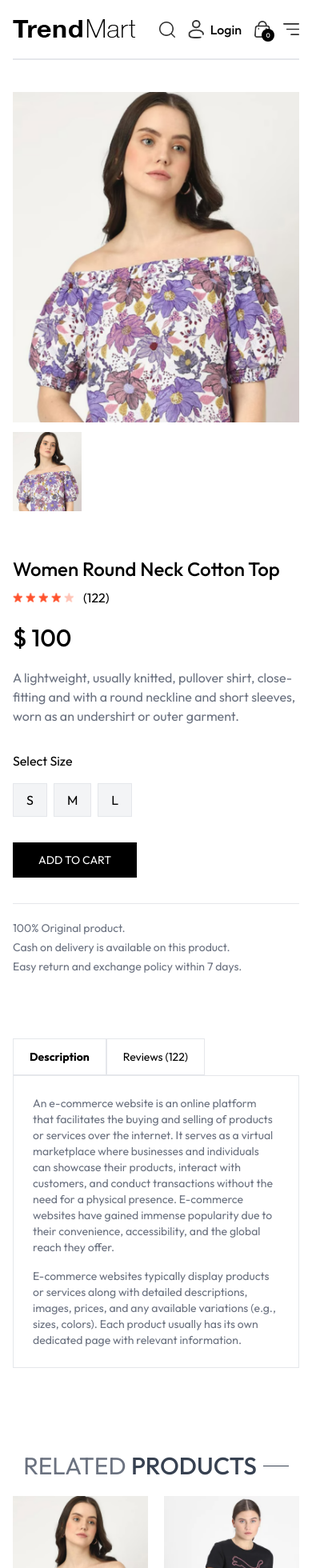
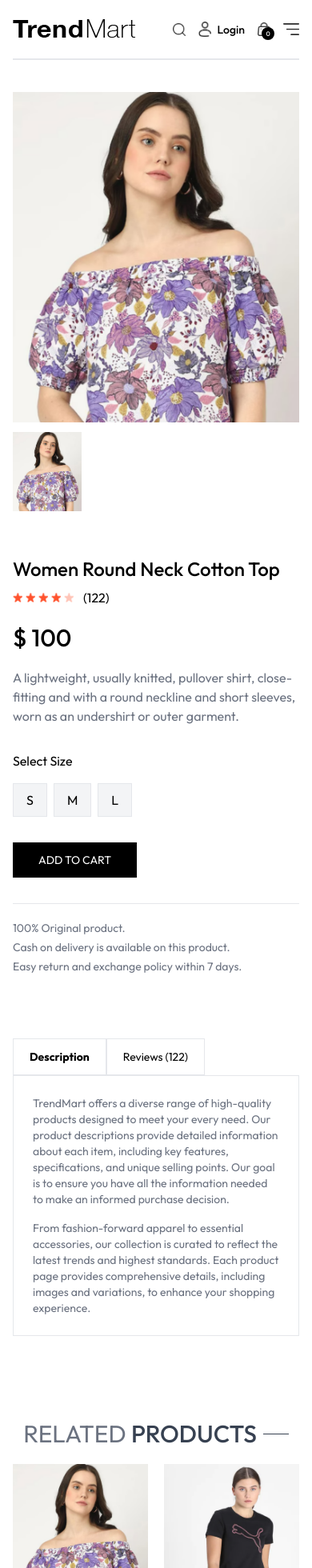
Before and after one commit to Adityakashyap7480/TrendMart, a React (Vite) app: page /product/aaaaa in a window 390 px wide. Shown: the top 1960 px of the page at 80% size. Built offline with nearby package versions, Linux system fonts and the light colour scheme.

Commit message:
text-changes in project

```diff
--- a/src/components/BestSeller/BestSeller.jsx
+++ b/src/components/BestSeller/BestSeller.jsx
@@ -17,8 +17,8 @@ const BestSeller = () => {
       <div className="text-center text-3xl py-8">
         <Title text1={"BEST"} text2={"SELLERS"} />
         <p className="w-3/4 m-auto text-xs sm:text-sm md:text-base text-gray-600">
-          Lorem Ipsum is simply dummy text of the printing and typesetting
-          industry. Lorem Ipsum has been the.
+          Discover our top-selling items, loved by customers for their quality,
+          style, and value.
         </p>
       </div>
 
--- a/src/components/Footer/Footer.jsx
+++ b/src/components/Footer/Footer.jsx
@@ -7,10 +7,7 @@ const Footer = () => {
         <div>
           <img src={assets.logo} className="mb-4 border w-50" alt="" />
           <p className="w-full md:w-2/3 text-gray-600">
-            Lorem Ipsum is simply dummy text of the printing and typesetting
-            industry. Lorem Ipsum has been the industrys standard dummy text
-            ever since the 1500s, when an unknown printer took a galley of type
-            and scrambled it to make a type specimen book.
+          TrendMart is your premier destination for the latest in fashion. We pride ourselves on offering a wide range of high-quality apparel and accessories that cater to every style and occasion. Explore our curated collections and stay ahead of the trends with exclusive offers and updates. Thank you for choosing TrendMart—where fashion meets excellence.
           </p>
         </div>
         <div>
--- a/src/components/LatestCollection/LatestCollection.jsx
+++ b/src/components/LatestCollection/LatestCollection.jsx
@@ -16,8 +16,8 @@ const LatestCollection = () => {
       <div className="text-center py-8 text-3xl">
         <Title text1={"LATEST"} text2={"COLLECTION"} />
         <p className="w-3/4 m-auto text-xs sm:text-sm md:text-base text-gray-600">
-          Lorem Ipsum is simply dummy text of the printing and typesetting
-          industry. Lorem Ipsum has been the.
+          Explore our newest arrivals, featuring the latest trends and styles to
+          refresh your wardrobe with elegance and sophistication.
         </p>
       </div>
 
--- a/src/components/Navbar/Navbar.jsx
+++ b/src/components/Navbar/Navbar.jsx
@@ -67,12 +67,13 @@ const Navbar = () => {
           CONTACT
         </NavLink>
       </ul>
+
       <div className="flex items-center justify-between gap-4 sm:gap-6">
-        <Link to={route.COLLECTION}>
+        <Link to={route.COLLECTION} className="ml-auto sm:ml-0">
           <img
             onClick={() => setShowSearch(true)}
             src={assets.search_icon}
-            className="w-5 cursor-pointer"
+            className="w-4 sm:w-5 cursor-pointer"
             alt="Search"
           />
         </Link>
@@ -80,20 +81,20 @@ const Navbar = () => {
           {userData.userName ? (
             <div className="flex items-center gap-2">
               <img
-                className="w-5 cursor-pointer"
+                className="w-4 sm:w-5 cursor-pointer"
                 src={assets.profile_icon}
                 alt="Profile"
               />
-              <p className="mt-1">{userData.userName}</p>
+              <p className="mt-1 text-sm sm:text-base">{userData.userName}</p>
             </div>
           ) : (
             <Link to={route.LOGIN} className="flex items-center gap-2">
               <img
-                className="w-5 cursor-pointer"
+                className="w-4 sm:w-5 cursor-pointer"
                 src={assets.profile_icon}
                 alt="Login"
               />
-              <p>Login</p>
+              <p className="text-sm sm:text-base">Login</p>
             </Link>
           )}
           <div className="group-hover:block hidden absolute dropdown-menu right-0 pt-4">
@@ -117,11 +118,16 @@ const Navbar = () => {
         </div>
 
         <Link to={route.CART} className="relative">
-          <img src={assets.cart_icon} className="w-5 min-w-5" alt="Cart" />
+          <img
+            src={assets.cart_icon}
+            className="w-4 sm:w-5 min-w-4 sm:min-w-5"
+            alt="Cart"
+          />
           <p className="absolute right-[-5px] bottom-[-5px] w-4 text-center leading-4 bg-black text-white aspect-square rounded-full text-[8px]">
             {getCardCount()}
           </p>
         </Link>
+
         <img
           onClick={() => setVisible(true)}
           src={assets.menu_icon}
--- a/src/components/NewsLetterBox/NewsLetterBox.jsx
+++ b/src/components/NewsLetterBox/NewsLetterBox.jsx
@@ -8,8 +8,8 @@ const NewsLetterBox = () => {
         Subscribe now & get 20% off
       </p>
       <p className="text-gray-400 mt-3">
-        Lorem Ipsum is simply dummy text of the printing and typesetting
-        industry.
+        Sign up now to receive a 20% discount on your next purchase and stay
+        updated with our latest offers!
       </p>
       <form
         onClick={onSubmitHandler}
--- a/src/components/ProductItem/ProductItem.jsx
+++ b/src/components/ProductItem/ProductItem.jsx
@@ -35,7 +35,7 @@ ProductItem.propTypes = {
   ]).isRequired,
   name: PropTypes.string.isRequired,
   price: PropTypes.number.isRequired,
-  onClick: PropTypes.func, // PropType for onClick
+  onClick: PropTypes.func,
 };
 
 export default ProductItem;
--- a/src/pages/Cart.jsx
+++ b/src/pages/Cart.jsx
@@ -72,7 +72,7 @@ const Cart = () => {
                         Number(e.target.value)
                       )
                 }
-                className="border max-w-10 sm:max-w-20 px-1 sm:px-2 py-1"
+                className="border max-w-10 sm:max-w-20 px-1 sm:px-2 py-1 text-center"
                 type="number"
                 min={1}
                 defaultValue={item.quantity}
--- a/src/pages/Product.jsx
+++ b/src/pages/Product.jsx
@@ -106,19 +106,18 @@ const Product = () => {
         </div>
         <div className="flex flex-col gap-4 border px-6 py-6 text-sm text-gray-500">
           <p>
-            An e-commerce website is an online platform that facilitates the
-            buying and selling of products or services over the internet. It
-            serves as a virtual marketplace where businesses and individuals can
-            showcase their products, interact with customers, and conduct
-            transactions without the need for a physical presence. E-commerce
-            websites have gained immense popularity due to their convenience,
-            accessibility, and the global reach they offer.
+            TrendMart offers a diverse range of high-quality products designed
+            to meet your every need. Our product descriptions provide detailed
+            information about each item, including key features, specifications,
+            and unique selling points. Our goal is to ensure you have all the
+            information needed to make an informed purchase decision.
           </p>
           <p>
-            E-commerce websites typically display products or services along
-            with detailed descriptions, images, prices, and any available
-            variations (e.g., sizes, colors). Each product usually has its own
-            dedicated page with relevant information.
+            From fashion-forward apparel to essential accessories, our
+            collection is curated to reflect the latest trends and highest
+            standards. Each product page provides comprehensive details,
+            including images and variations, to enhance your shopping
+            experience.
           </p>
         </div>
       </div>
```
Also changed, not shown: src/pages/About.jsx (+22 -23 lines).
